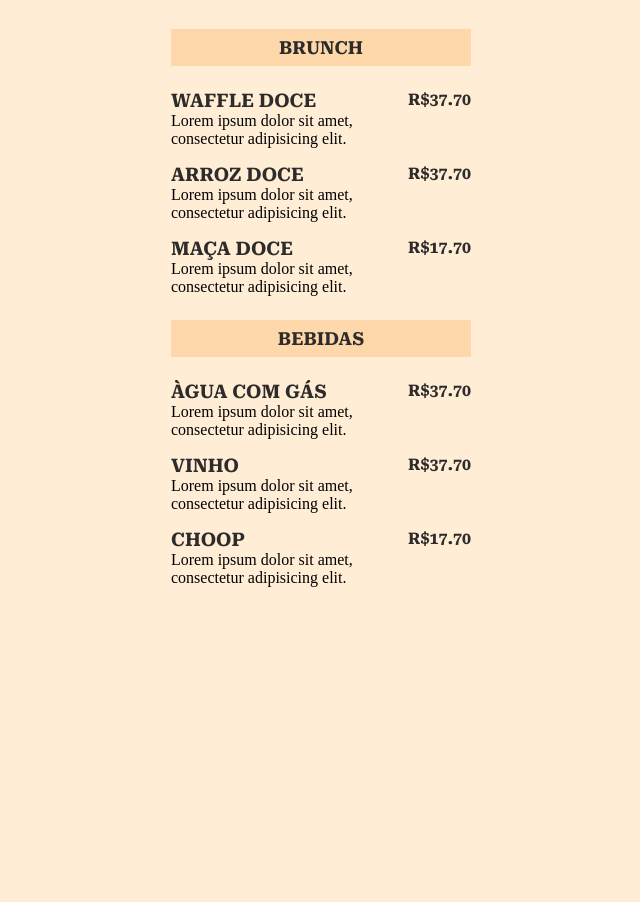
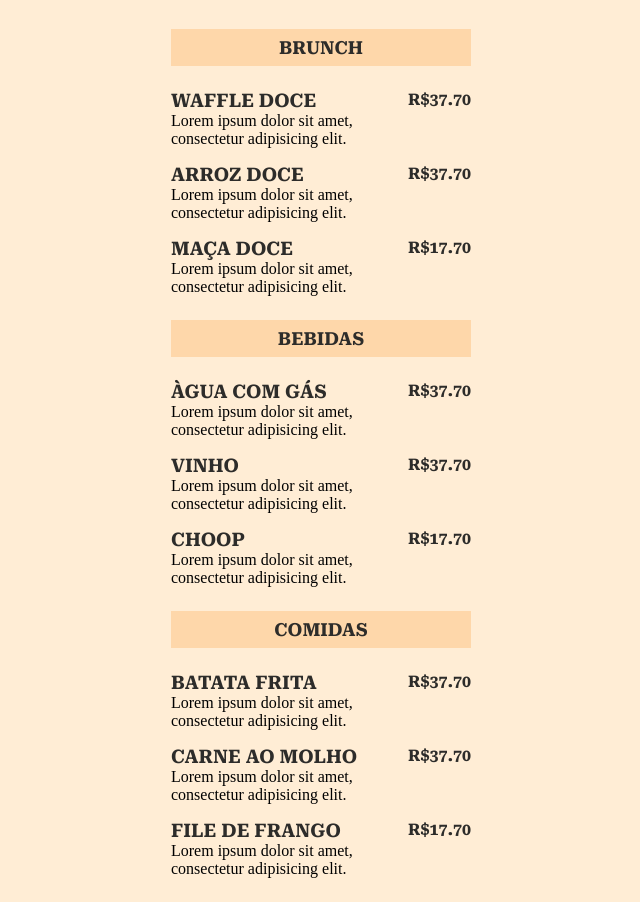
Before and after one commit to Rafael072/Maratona-explore-3, a plain HTML site: page index.html in a window 1280 px wide. Shown: the part 88-990 px from the top of the page, without its empty margins (319-959 px from the left). Before the commit the page ends 800 px from the top, so only its background shows below. Drawn offline with Linux system fonts and the light colour scheme.

Commit message:
atualizado menu, adicionada seção de comidas

```diff
--- a/index.html
+++ b/index.html
@@ -88,7 +88,42 @@
           </strong>
         </li>
       </ul>
+    </section>      <section>
+      <h2>Comidas</h2>
+      <ul>
+        <li>
+        <div class="Details">
+          <h3> Batata frita </h3>
+          <p id="title-1">
+            Lorem ipsum dolor sit amet, consectetur adipisicing elit.
+          </div>
+          <strong class="price">
+            R$37.70
+          </strong>
+        </li>
+         <li>
+        <div class="Details">
+          <h3> Carne ao Molho </h3>
+          <p id="title-2">
+            Lorem ipsum dolor sit amet, consectetur adipisicing elit.
+          </div>
+          <strong class="price">
+            R$37.70
+          </strong>
+        </li>
+         <li>
+        <div class="Details">
+          <h3> File de frango </h3>
+          <p class="title-3">
+            Lorem ipsum dolor sit amet, consectetur adipisicing elit.
+          </div>
+          <strong class="price">
+            R$17.70
+          </strong>
+        </li>
+      </ul>
     </section>
+
 
 
    </body>
```
Lines whose indentation alone changed are shown as unchanged.
